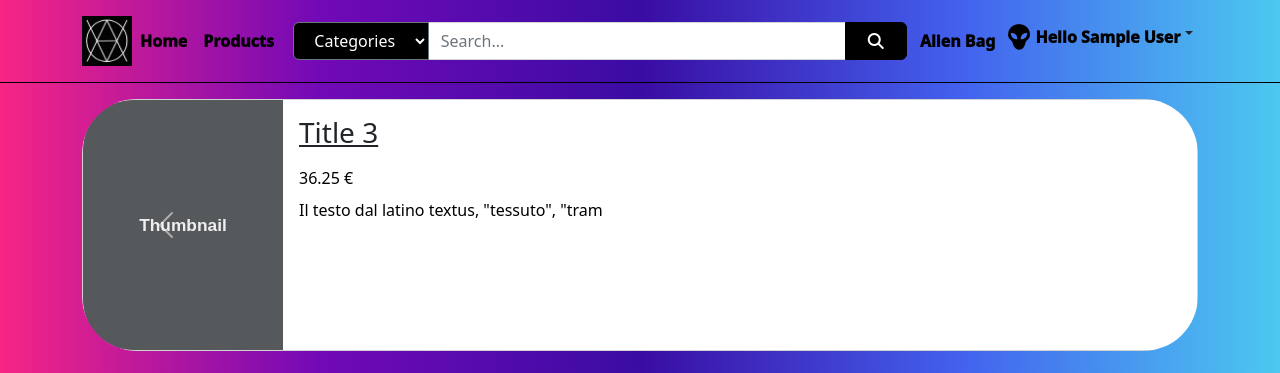
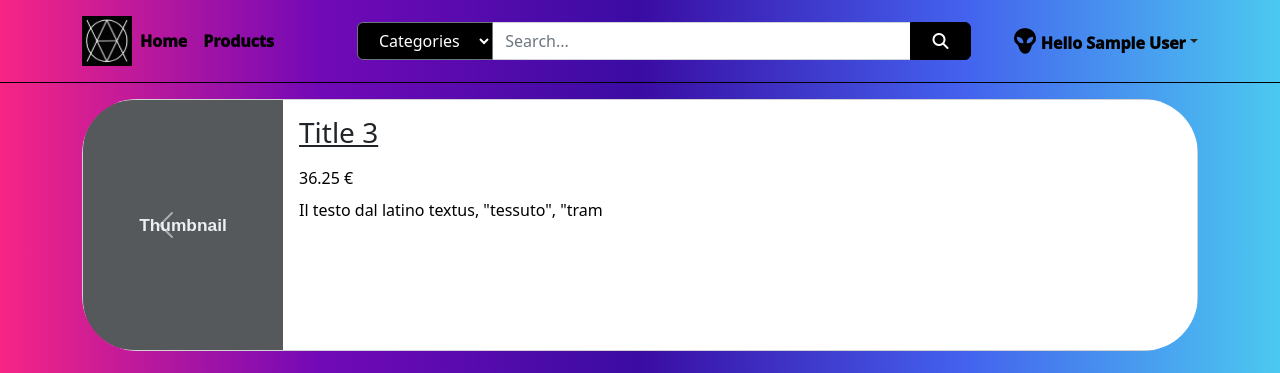
Before and after one commit to dadolaga/SviluppoApplicazioniWeb, a PHP site: page / in a window 1280 px wide. Shown: the top 373 px of the page. Run offline with PHP 8.4, Linux system fonts and the light colour scheme; the visitor is signed in with stand-in values (Sample User, id 1).

Commit message:
fatto qualcosa

```diff
--- a/Progetto/ShoppingBag.php
+++ b/Progetto/ShoppingBag.php
@@ -124,7 +124,7 @@
 						</li>
 					</ul>
 
-					<div style="margin-left:25%">
+					<div style="display: flex; justify-content: center;">
 						<button class="truck-button">
 							<span class="default">Complete Order</span>
 							<span class="success">
--- a/Progetto/header.php
+++ b/Progetto/header.php
@@ -22,32 +22,29 @@
                     <option>Food</option>
                     <option>Art</option>
                 </select>
-                <input type="search" class="form-control float-start " data-mdb-filter='true'placeholder="Search..." aria-label="Search">
+                <input type="search" class="form-control float-start " data-mdb-filter='true' placeholder="Search..." aria-label="Search">
                 <button type="button" class="btn btn-primary" style="width: 10%; background-color: black; border-color: black; ">
                     <i class="fa fa-search" style="color:white !important"></i>
                 </button>
             </div>
 
 
-            <div class="col-auto text-end <?php if(isset($_SESSION['Id'])) echo "d-none"?>" id="login">
+            <div class="col-auto text-end <?php if (isset($_SESSION['Id'])) echo "d-none" ?>" id="login">
                 <button type="button" class="btn btn-outline-primary me-2" onclick="window.open('login.php','_self')">Login</button>
                 <button type="button" class="btn btn-primary" onclick="window.open('registration.php','_self')">Sign-up</button>
             </div>
 
             <!--non funziona menù a tendina del profilo è da posizionare meglio-->
-            <ul class="nav col-12 col-lg-auto me-lg-auto mb-2 justify-content-center mb-md-0" style="color: black;">
-                <li><a href="ShoppingBag.php" class="nav-link px-2 <?php if(!isset($_SESSION['Id'])) echo "d-none"?>">Alien Bag</a></li>
-                <li><div class="dropdown text-end position-relative <?php if(!isset($_SESSION['Id'])) echo "d-none"?>" id="alien_user"> <!--d-none nasconde logo-->
-                        <a href="#" class="d-block link-dark text-decoration-none dropdown-toggle" data-bs-toggle="dropdown" aria-expanded="false">
+            <div class="dropdown text-end position-relative <?php if (!isset($_SESSION['Id'])) echo "d-none" ?>" id="alien_user"> <!--d-none nasconde logo-->
+                <a href="#" class=" link-dark text-decoration-none dropdown-toggle" data-bs-toggle="dropdown" aria-expanded="false" style="display: flex;align-items: center;">
                     <img src="image/user.png" alt="mdo" width="32" height="32" class="rounded-circle float-start">
                     <?php
-                                echo "<div class='truncate float-start mt-1'> Hello ".$_SESSION["name"]."</div>";//per scrivere nome
+                    echo "<div class='truncate float-start mt-1'> Hello " . $_SESSION["name"] . "</div>"; //per scrivere nome
                     ?>
                 </a>
-                    </li>
 
                 <ul class="dropdown-menu text-small float-start ">
-                        <li><a class="dropdown-item" href="ShoppingBag.php">My order</a></li>
+                    <li><a class="dropdown-item" href="ShoppingBag.php">Alien Bag</a></li>
                     <li><a class="dropdown-item" href="show_profile.php">Profile</a></li><!--profilo utente stile insta + edit profile-->
                     <li><a class="dropdown-item" href="#">Reviews</a></li><!--recensioni-->
 
@@ -57,7 +54,7 @@
                     <li><a class="dropdown-item" href="logout.php" onclick="window.open('logout.php','_self')">Sign out</a></li>
                 </ul>
             </div>
-            </ul>
+
         </div>
     </div>
 </header>
--- a/Progetto/modificare.txt
+++ b/Progetto/modificare.txt
@@ -1,9 +1,7 @@
 spostare recensioni di product in review
 fare recensioni medie lista prodotti
-spostare carrello (aggiustare posizione, ecc)
 Guardare modifica profilo (cambio nome utente)
 
 fare i vari controlli (email ecc)
 
-fare animazione ordine (camion esce fuori dal bottone a fine animazione)
 caricamento sito figo
```
Also changed, not shown: Progetto/completeOrder.css (+1 -15 lines). Lines whose indentation alone changed are shown as unchanged.
